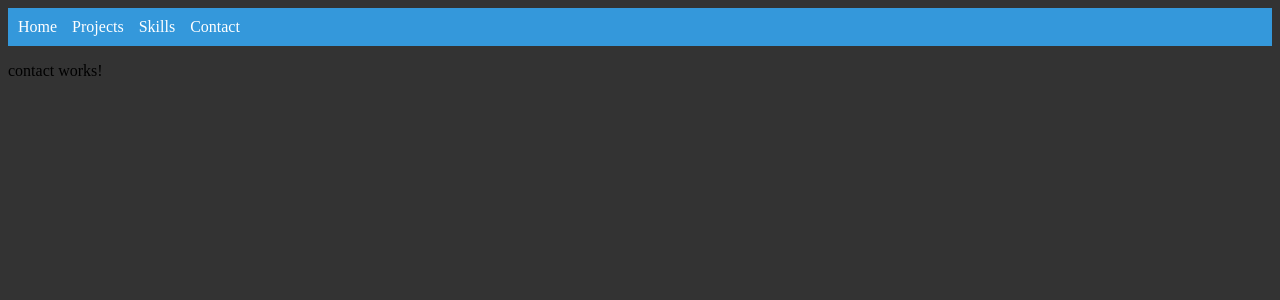
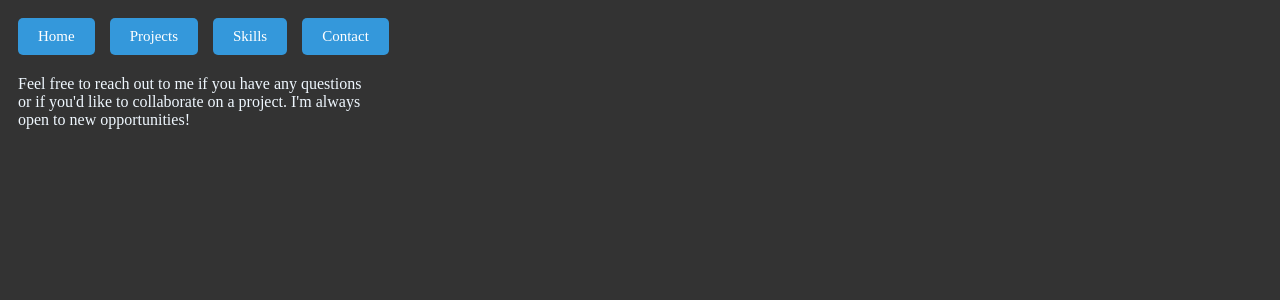
Before and after one commit to vukkt/projecty, an Angular app: page /contact in a window 1280 px wide. Shown: the top 300 px of the page. Built offline with nearby package versions, Linux system fonts and the light colour scheme.

Commit message:
redesigned a bit

```diff
--- a/src/app/app.component.css
+++ b/src/app/app.component.css
@@ -1,11 +1,31 @@
 .navbar {
-    background-color: #3498db; /* Change this color to your desired background color */
+    display: flex;
+    height: auto;
   }
 
-  .navbar-nav .nav-link {
-    color: #ffffff; /* Change this color to your desired text color */
+a:hover {
+    color: white; /* Change to the desired hover color */
   }
+  .home,
+  .projects,
+  .skills,
+  .contact  {
+    font-size: 15px;
+    height: auto;
+    width: auto;
+    display: inline-block;
+    padding: 10px 20px;
+    background-color: #3498db;
+    color: #ffffff;
+    text-decoration: none;
+    border-radius: 5px;
+    transition: transform 0.3s ease, background-color 0.3s ease;
+    }
 
-  .navbar-nav .nav-link:hover {
-    color: #ffffff; /* Change this color to your desired text color on hover */
+  .home:hover,
+  .projects:hover,
+  .skills:hover,
+  .contact:hover {
+    background-color: #2980b9;
+    transform: scale(1.1);
   }
--- a/src/app/app.component.html
+++ b/src/app/app.component.html
@@ -1,7 +1,14 @@
 <nav class="navbar">
-  <a routerLink="/" routerLinkActive="active-link" [routerLinkActiveOptions]="{exact: true}">Home</a>
-  <a routerLink="/projects" routerLinkActive="active-link">Projects</a>
-  <a routerLink="/skills" routerLinkActive="active-link">Skills</a>
-  <a routerLink="/contact" routerLinkActive="active-link">Contact</a>
+    <div>
+    <a class="home"routerLink="/" routerLinkActive="active-link" [routerLinkActiveOptions]="{exact: true}">Home</a>
+    </div>
+    <div>  <a class="projects" routerLink="/projects" routerLinkActive="active-link">Projects</a>
+    </div>
+    <div>
+      <a class="skills" routerLink="/skills" routerLinkActive="active-link">Skills</a>
+    </div>
+    <div>
+      <a class="contact" routerLink="/contact" routerLinkActive="active-link">Contact</a>
+    </div>
 </nav>
 <router-outlet></router-outlet>
--- a/src/app/contact/contact.component.css
+++ b/src/app/contact/contact.component.css
@@ -0,0 +1,6 @@
+p {
+    width: 350px;
+    text-align: left;
+    margin: 10px;
+    color: aliceblue;
+}
--- a/src/app/contact/contact.component.html
+++ b/src/app/contact/contact.component.html
@@ -1 +1 @@
-<p>contact works!</p>
+<p>Feel free to reach out to me if you have any questions or if you'd like to collaborate on a project. I'm always open to new opportunities!</p>
--- a/src/app/home/home.component.css
+++ b/src/app/home/home.component.css
@@ -1,8 +1,9 @@
-p {
-    color: aliceblue;
-    padding: auto;
-}
 body {
     color: orange;
-    padding: auto;
+    padding-left: 5px ;
 }
+
+.home:active {
+background-color: #2980b9; /* Change the background color on hover or press */
+  transform: scale(1.1); /* Scale up the button on hover or press */
+}
--- a/src/app/home/home.component.html
+++ b/src/app/home/home.component.html
@@ -5,7 +5,6 @@
     <meta name="viewport" content="width=device-width, initial-scale=1.0">
 </head>
 <body>
-    <h1>Welcome to Home Section</h1>
     <p>home component works!</p>
 </body>
 </html>
--- a/src/app/projects/projects.component.css
+++ b/src/app/projects/projects.component.css
@@ -0,0 +1,4 @@
+body {
+    color: orange;
+    padding-left: 5px;
+}
--- a/src/app/projects/projects.component.html
+++ b/src/app/projects/projects.component.html
@@ -1 +1,11 @@
-<p>projects works!</p>
+<!DOCTYPE html>
+<html lang="en">
+<head>
+    <meta charset="UTF-8">
+    <meta name="viewport" content="width=device-width, initial-scale=1.0">
+</head>
+<body>
+    <p>projects works!</p>
+
+</body>
+</html>
--- a/src/app/skills/skills.component.css
+++ b/src/app/skills/skills.component.css
@@ -0,0 +1,4 @@
+body {
+    color: orange;
+    padding-left: 5px;
+}
--- a/src/app/skills/skills.component.html
+++ b/src/app/skills/skills.component.html
@@ -1 +1,10 @@
-<p>skills works!</p>
+<!DOCTYPE html>
+<html lang="en">
+<head>
+    <meta charset="UTF-8">
+    <meta name="viewport" content="width=device-width, initial-scale=1.0">
+</head>
+<body>
+    <p>skills component works!</p>
+</body>
+</html>
```
